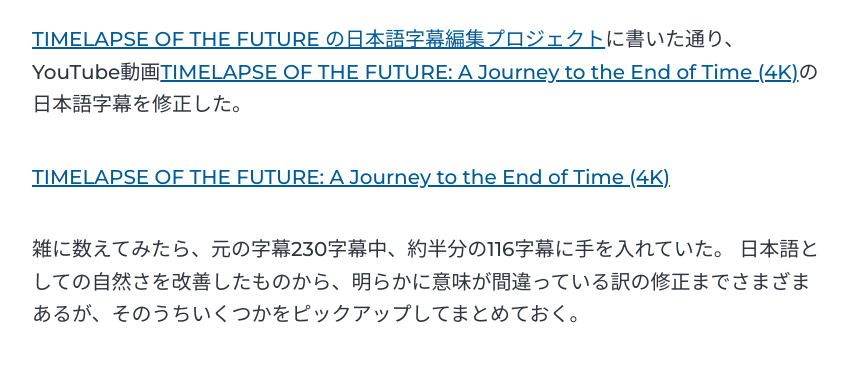
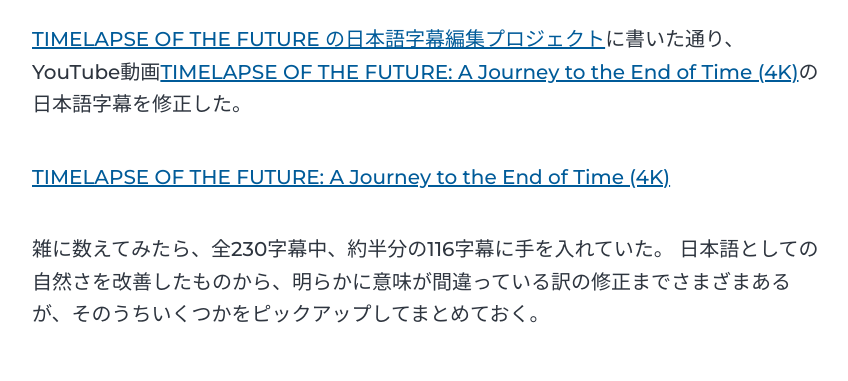
Before and after one commit to whitphx/whitphx.info, a Gatsby site: page /posts/20220315-timelapse-of-the-future-ja-subtitle-key-points/ in a window 1280 px wide. Shown: the part 307-688 px from the top of the page, without its empty margins (213-1061 px from the left). Built offline with nearby package versions, Linux system fonts and the light colour scheme; Gatsby itself is replaced by a stand-in of ours.

Commit message:
Update content/blog/20220315-timelapse-of-the-future-ja-subtitle-key-points/index.md

```diff
--- a/content/blog/20220315-timelapse-of-the-future-ja-subtitle-key-points/index.md
+++ b/content/blog/20220315-timelapse-of-the-future-ja-subtitle-key-points/index.md
@@ -10,7 +10,7 @@
 
 [TIMELAPSE OF THE FUTURE: A Journey to the End of Time (4K)](https://www.youtube.com/watch?v=uD4izuDMUQA)
 
-雑に数えてみたら、元の字幕230字幕中、約半分の116字幕に手を入れていた。
+雑に数えてみたら、全230字幕中、約半分の116字幕に手を入れていた。
 日本語としての自然さを改善したものから、明らかに意味が間違っている訳の修正までさまざまあるが、そのうちいくつかをピックアップしてまとめておく。
 
 # その前に感想
```
